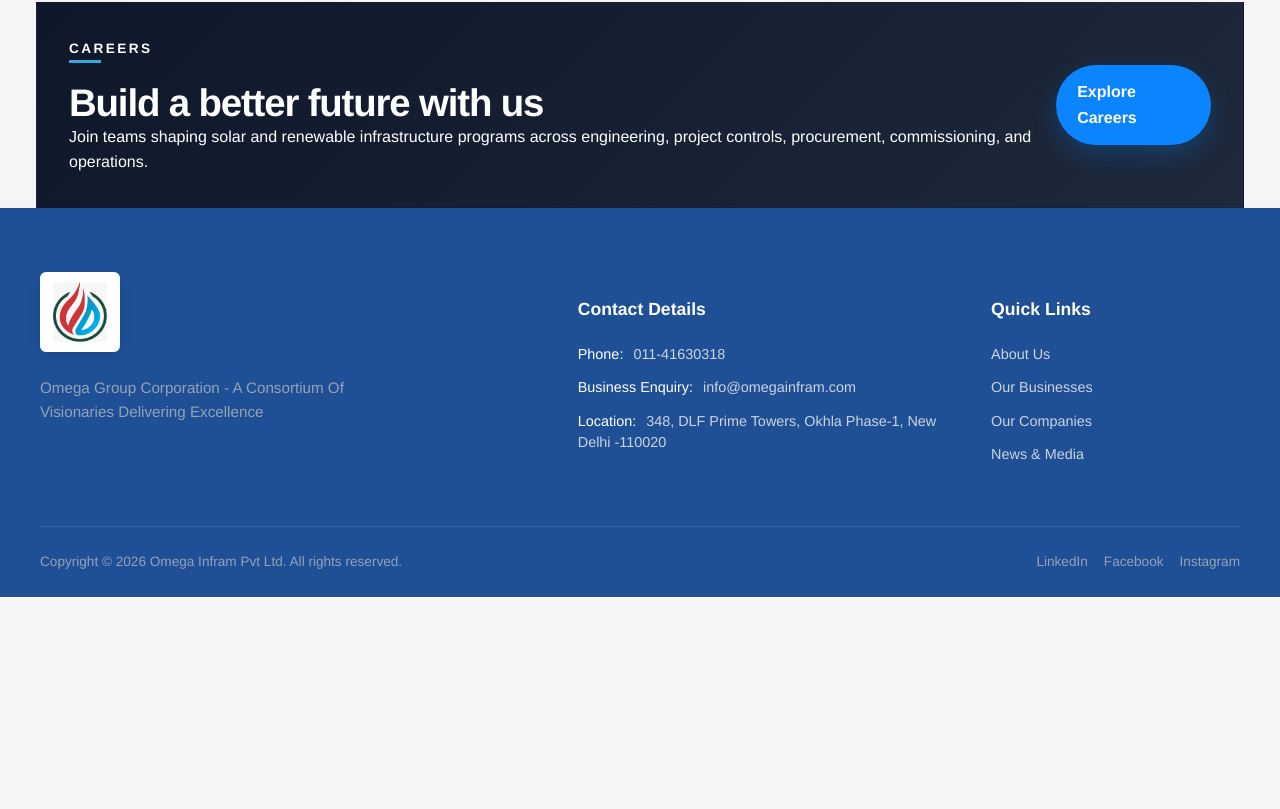
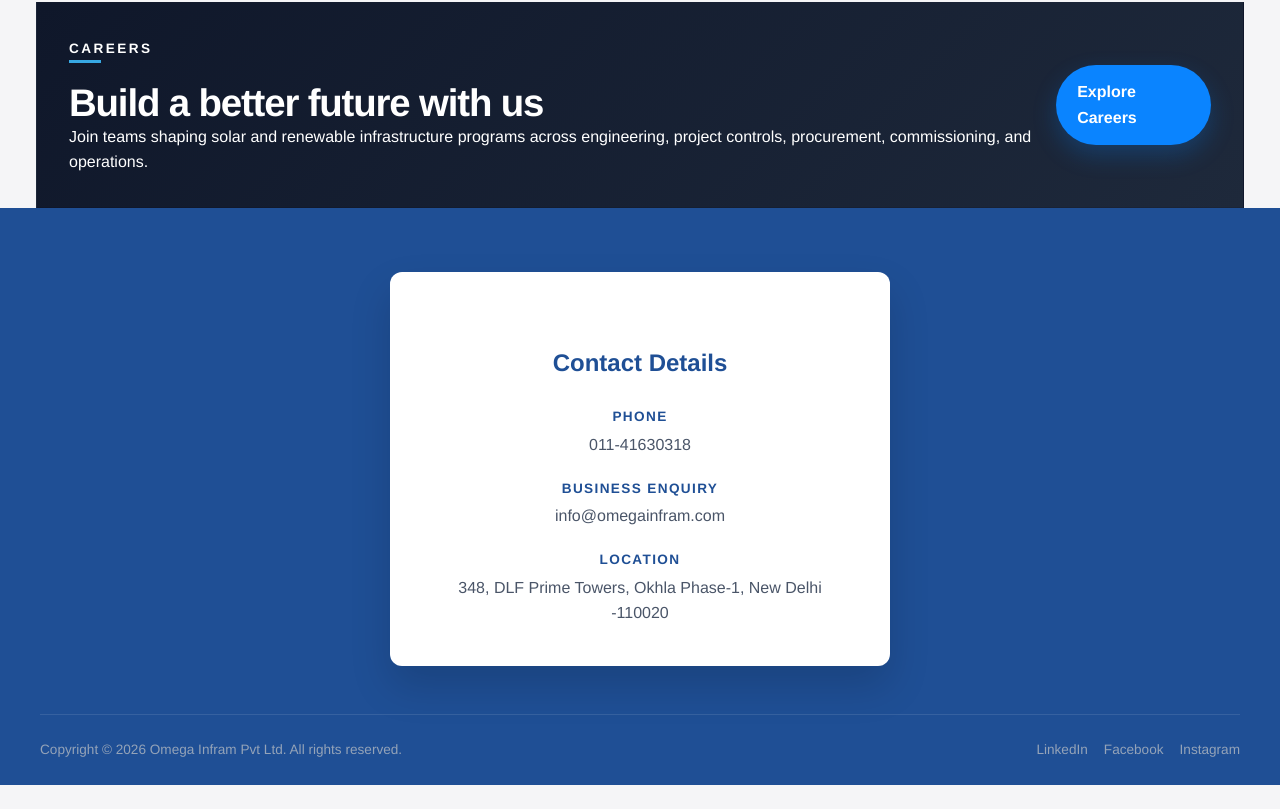
Before and after one commit to Techfirst123/omegainfram, a React (Vite) app: page / in a window 1280 px wide. Shown: the part 4177-4986 px from the top of the page. Before the commit the page ends 4798 px from the top, so only its background shows below. Built offline with nearby package versions, Linux system fonts and the light colour scheme.

Commit message:
Update footer to feature a professional contact card

```diff
--- a/src/App.css
+++ b/src/App.css
@@ -1035,65 +1035,51 @@ main {
 }
 
 .footer-columns {
-  display: grid;
-  grid-template-columns: 2fr 1.5fr 1fr;
-  gap: 40px;
+  display: flex;
+  justify-content: center;
   margin-bottom: 48px;
 }
 
-.footer-col-brand .footer-logo {
-  width: 80px;
-  height: 80px;
-  object-fit: contain;
+.footer-contact-card {
   background: #ffffff;
-  padding: 10px;
-  border-radius: 6px;
-  margin-bottom: 24px;
-  box-shadow: 0 4px 12px rgba(0, 0, 0, 0.1);
+  border-radius: 12px;
+  padding: 40px 60px;
+  width: 100%;
+  max-width: 500px;
+  box-shadow: 0 20px 40px rgba(0, 0, 0, 0.15);
+  color: #1e293b;
+  text-align: center;
 }
 
-.footer-slogan {
-  color: #94a3b8;
-  font-size: 0.95rem;
-  line-height: 1.6;
-  max-width: 320px;
+.footer-contact-card h4 {
+  color: #1f4f95;
+  font-size: 1.5rem;
+  font-weight: 700;
+  margin-bottom: 24px;
 }
 
-.footer-col-contact h4,
-.footer-col-links h4 {
-  color: #ffffff;
-  font-size: 1.1rem;
-  font-weight: 600;
-  margin-bottom: 20px;
-}
-
-.footer-columns ul {
+.footer-contact-card ul {
   list-style: none;
   padding: 0;
   margin: 0;
+  display: flex;
+  flex-direction: column;
+  gap: 20px;
 }
 
-.footer-columns ul li {
-  margin-bottom: 12px;
-  color: #cbd5e1;
-  font-size: 0.9rem;
-  line-height: 1.5;
+.footer-contact-card ul li {
+  color: #4a5568;
+  font-size: 1rem;
+  line-height: 1.6;
 }
 
-.footer-columns ul li strong {
-  margin-right: 6px;
-  color: #ffffff;
-  font-weight: 500;
-}
-
-.footer-col-links a {
-  color: #cbd5e1;
-  text-decoration: none;
-  transition: color 0.3s ease;
-}
-
-.footer-col-links a:hover {
-  color: #38bdf8;
+.footer-contact-card ul li strong {
+  color: #1f4f95;
+  display: block;
+  font-size: 0.85rem;
+  text-transform: uppercase;
+  letter-spacing: 0.1em;
+  margin-bottom: 4px;
 }
 
 .footer-bottom {
@@ -1122,10 +1108,6 @@ main {
 }
 
 @media (max-width: 768px) {
-  .footer-columns {
-    grid-template-columns: 1fr;
-    gap: 32px;
-  }
   .footer-bottom {
     flex-direction: column;
     gap: 16px;
@@ -1136,8 +1118,7 @@ main {
 @media (max-width: 1100px) {
   .who-panel-grid,
   .business-grid,
-  .news-grid,
-  .footer-columns {
+  .news-grid {
     grid-template-columns: repeat(2, minmax(0, 1fr));
   }
 
--- a/src/App.tsx
+++ b/src/App.tsx
@@ -504,25 +504,21 @@ function App() {
         <footer className="site-footer" id="contact">
           <div className="footer-container">
             <div className="footer-columns">
-              <div className="footer-col-brand">
-                <img className="footer-logo" src="/logo.png" alt="Omega Group" />
-                <p className="footer-slogan">Omega Group Corporation - A Consortium Of Visionaries Delivering Excellence</p>
-              </div>
-              <div className="footer-col-contact">
+              <div className="footer-contact-card">
                 <h4>Contact Details</h4>
                 <ul>
-                  <li><strong>Phone:</strong> 011-41630318</li>
-                  <li><strong>Business Enquiry:</strong> info@omegainfram.com</li>
-                  <li><strong>Location:</strong> 348, DLF Prime Towers, Okhla Phase-1, New Delhi -110020</li>
-                </ul>
-              </div>
-              <div className="footer-col-links">
-                <h4>Quick Links</h4>
-                <ul>
-                  <li><a href="#about">About Us</a></li>
-                  <li><a href="#businesses">Our Businesses</a></li>
-                  <li><a href="#companies">Our Companies</a></li>
-                  <li><a href="#news">News &amp; Media</a></li>
+                  <li>
+                    <strong>Phone</strong>
+                    011-41630318
+                  </li>
+                  <li>
+                    <strong>Business Enquiry</strong>
+                    info@omegainfram.com
+                  </li>
+                  <li>
+                    <strong>Location</strong>
+                    348, DLF Prime Towers, Okhla Phase-1, New Delhi -110020
+                  </li>
                 </ul>
               </div>
             </div>
```
